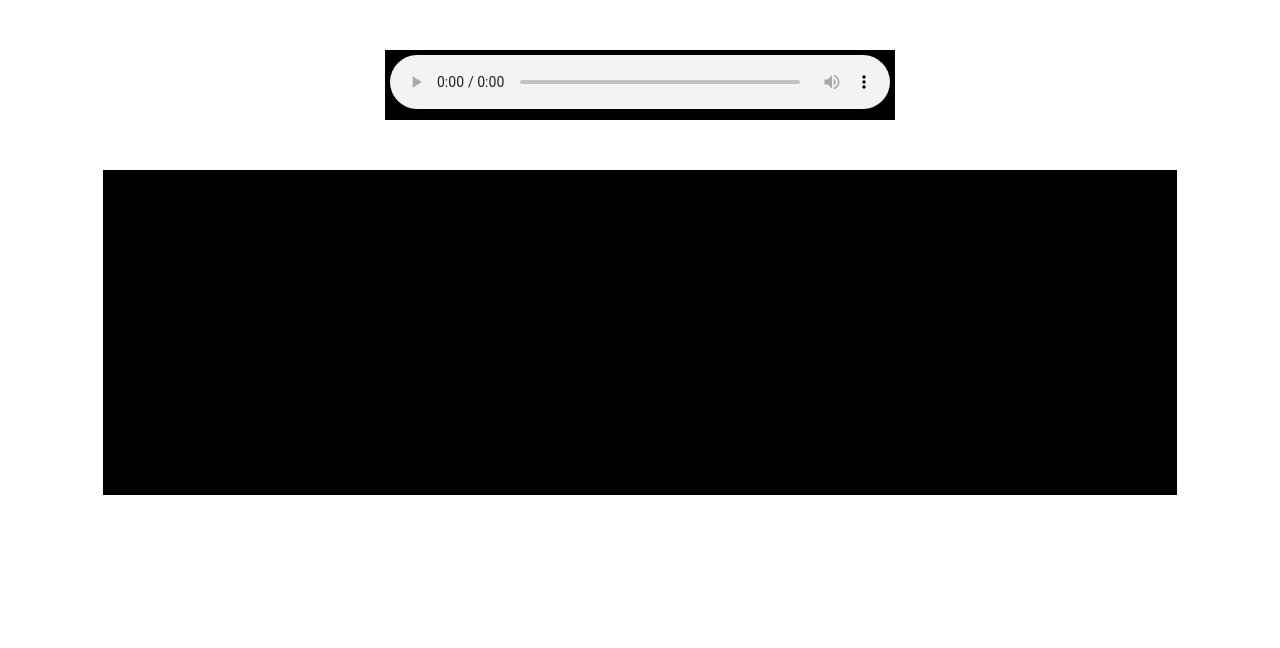
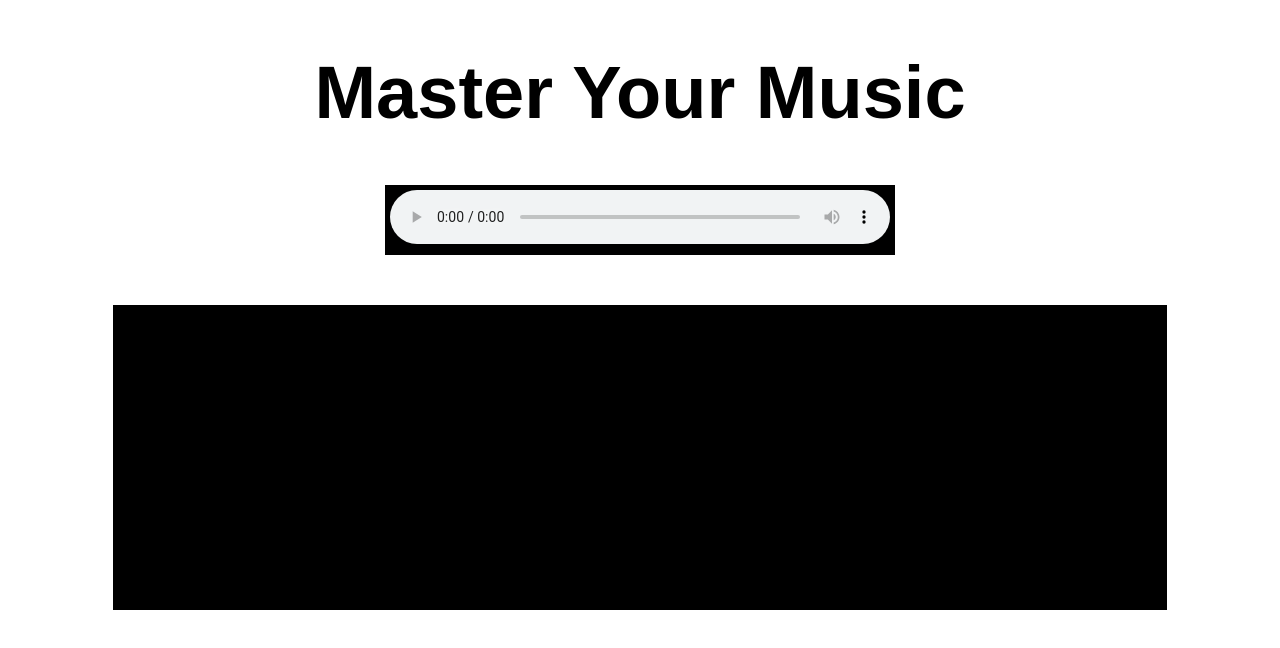
Before and after one commit to BobbieVee/masterStackathon, a React app: page public/index.html in a window 1280 px wide. Built offline with nearby package versions, Linux system fonts and the light colour scheme.

Commit message:
get it working in Heroku

```diff
--- a/public/index.html
+++ b/public/index.html
@@ -9,14 +9,10 @@
 		<style type = "text/css">
         div#mp3_player{ width: 500px; height: 60px; background: #000; padding: 5px; margin: 50px auto;}
         div#mp3_player > div > audio{ width: 500px; background: #000; position: absolute; }
-		/*        div#mp3_player > canvas { width: 500px; height: 30px; background: #002D3C; float: left;}
-		*/        canvas { width: 1024px; height: 275px; background: black; position:absolute g; padding: 25px;}
-		/*         #display { width: 1074px; height: 300px; background: black; }
-		*/         /*background: #002D3C;*/
+       	canvas { width: 1024px; height: 275px; background: black; position:absolute g; padding: 15px;}
         h1 {
           font-size: 74px;
-		/*            position: absolute;
-		*/            left: 400px;
+      		left: 400px;
         	align: "center";
         }
     </style>
@@ -40,38 +36,22 @@
 	    function frameLooper(){
 	        window.requestAnimationFrame(frameLooper);
 	        fbc_array = new Uint8Array(analyser.frequencyBinCount);
-	        // if (show < 120) {
-	        // 	show++
-	        // } else {
-	        // 	show = 0;
-	        //   // console.log('fbc_array:', fbc_array)
-	        // }
 	        const sampleRate = context.sampleRate;
-
 	        analyser.getByteFrequencyData(fbc_array);
-
-
 	        ctx.clearRect(0, 0, canvas.width, canvas.height);
 	        ctx.fillStyle = "#ffff00";
 	        var bytes = 1024;
 	        // samples = 1024;
 	        for (var i = 1; i < bytes; i++ ){
-
               bar_height = -(fbc_array[i]/2);
-              // bar_x = i * 10;
               bar_width = 2;
               bar_x = 0;
               const barxWidth = 3;
-              // const sigBytes = [2,4,7,14,27,53,106,211,422,843];
-              // const sigBytes = [ 2,3,4,5,6,7,8,9,10,11,12,13,14,15,17,19,21,22,24,26,27,30,33,37,40,43,47,50,53,59,66,72,79,86,92,99,106,119,132,145,159,172,185,198,211,237,263,290,316,342,369,395,422,474,527,580,633,685,738,791,843,948 ];
-              const sigBytes = [ 2,3,4,5,6,7,8,9,10, 11, 12,13,14,15,16, 17, 18,19,20,21,22,24,25, 26,27,29,31,33,35,37,39,42,44,46,48,50,52,53,57,61,65,69,74,78,82,  86,91,95,99,103,106,114,122,131,139,148,156,165,173,182,190,199,207,211,227,244,261,278,295,312,329,346,362,379,396,413,422,455,489,523,557,590,624,658,692,725,759,793,827,843,910,977]
+              const sigBytes = [ 2,3,4,5,6,7,8,9,10,11,12,13,14,15,16,17,18,19,20,21,22,24,25, 26,27,29,31,33,35,37,39,42,44,46,48,50,52,53,57,61,65,69,74,78,82,86,91,95,99,103,106,114,122,131,139,148,156,165,173,182,190,199,207,211,227,244,261,278,295,312,329,346,362,379,396,413,422,455,489,523,557,590,624,658,692,725,759,793,827,843,910,977]
               const newArr = [];
               sigBytes.forEach((byteNum) => {
               	newArr.push(Math.floor(byteNum ))
               })
-
-              // console.log("newArr:", newArr)
-
               newArr.forEach((freq, index)=> {
               	if (i === freq){
               		bar_x = barxWidth * (index + 1);
@@ -114,12 +94,13 @@
 
   </head>
   <body>
-    <div id="app"></div>
+    <div></div>
+    <h1 align="center">Master Your Music</h1>
 
     <div id = "mp3_player">
         <div id = "audio_box"></div>
     </div>
-    <div id="display" align="center">
+    <div classid="display" align="center">
         <canvas id = "analyser_render"></canvas>
     </div>
 
```
Lines whose indentation alone changed are shown as unchanged.
